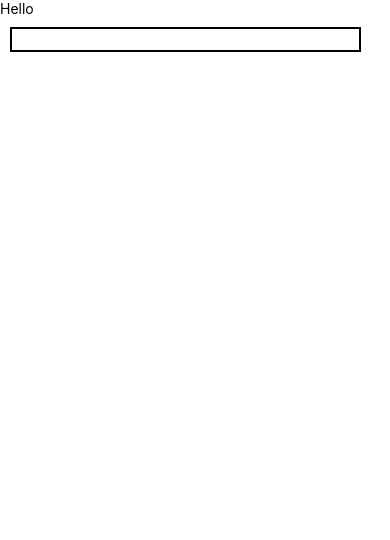
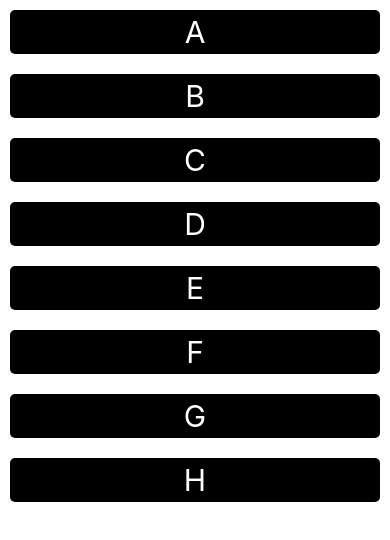
Before and after one commit to NeelPatel35/react-natice, a React Native app: screen / in a window 390 px wide. Shown: the top 540 px of the page. Built offline with nearby package versions, Linux system fonts and the light colour scheme.

Commit message:
map function flatlist component filter and onPress function with touchableOpacity

```diff
--- a/App.js
+++ b/App.js
@@ -1,20 +1,83 @@
 import React, { useState } from 'react'
-import { View, Text, TextInput, StyleSheet, BackHandler } from 'react-native'
+import { View, Text, TextInput, StyleSheet, BackHandler, ScrollView, TouchableOpacity, FlatList } from 'react-native'
 
 export default function App() {
-  const [inputBoxValue, setInputBoxValue] = useState("");
+  const [data, setData] = useState([
+    {
+      id: 1,
+      name: "A"
+    },
+    {
+      id: 2,
+      name: "B"
+    },
+    {
+      id: 3,
+      name: "C"
+    },
+    {
+      id: 4,
+      name: "D"
+    },
+    {
+      id: 5,
+      name: "E"
+    },
+    {
+      id: 6,
+      name: "F"
+    },
+    {
+      id: 7,
+      name: "G"
+    },
+    {
+      id: 8,
+      name: "H"
+    },
+  ]);
 
-  const inutboxChagne = (value) => {
-setInputBoxValue(value)
+  const handleClick = (id) => {
+    setData((prevData)=>{
+      return prevData.filter((tempData)=>{
+        if(tempData.id != id){
+          return tempData
+        }
+      })
+    })
   }
 
   return (
     <View style={style.mainContainer}>
-      <Text>Hello</Text>
-      <TextInput style={style.inputBox} value={inputBoxValue} onChangeText={(value)=>{inutboxChagne(value)}} />
-      <View style={style.outputView}>
-        <Text>{inputBoxValue}</Text>
-      </View>
+      <FlatList
+        data={data}
+        keyExtractor={item => item.id}
+        renderItem={({ item }) => {
+          return (
+            <TouchableOpacity onPress={() => handleClick(item.id)}>
+              <Text style={style.customText} >
+                {item.name}
+              </Text>
+            </TouchableOpacity>
+          )
+        }}
+      // numColumns={2}
+      />
+
+
+      {/* <ScrollView>
+      {
+        data.map((listData, index) => {
+          return (
+            <View key={index}>
+              <Text style={style.customText}>
+                {listData.name}
+              </Text>
+            </View>
+          )
+        })
+      }
+      </ScrollView> */}
     </View>
   )
 }
@@ -28,6 +91,18 @@ const style = StyleSheet.create({
     justifyContent: "center",
     alignItems: "center"
   },
+  customText: {
+    backgroundColor: "black",
+    color: "white",
+    textAlign: "center",
+    margin: 10,
+    borderRadius: 5,
+    padding: 4,
+    fontSize: 30,
+
+
+
+  },
   inputBox: {
     borderWidth: 2,
     borderColor: "black",
```
